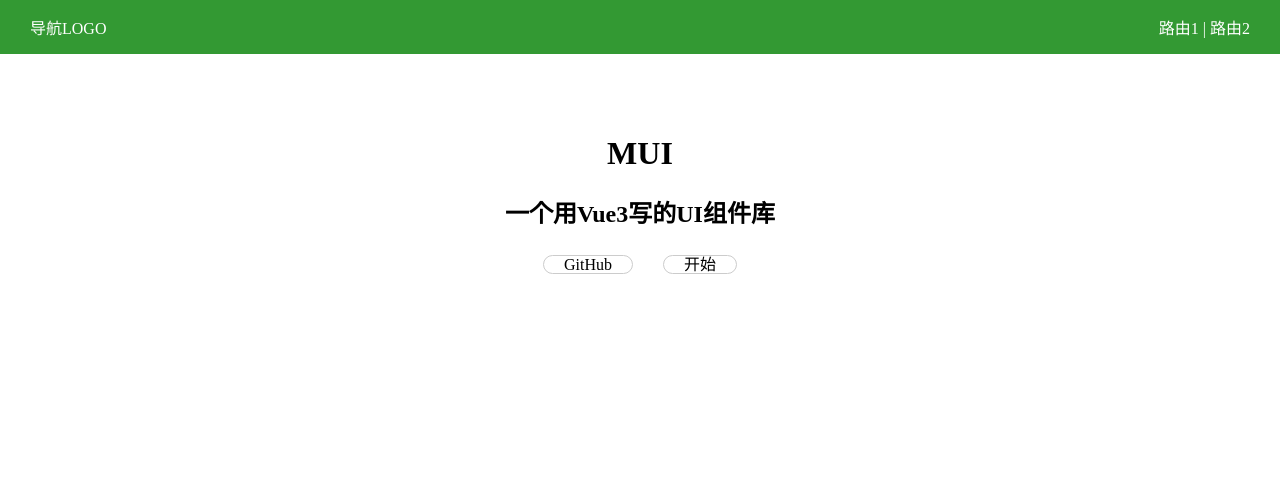
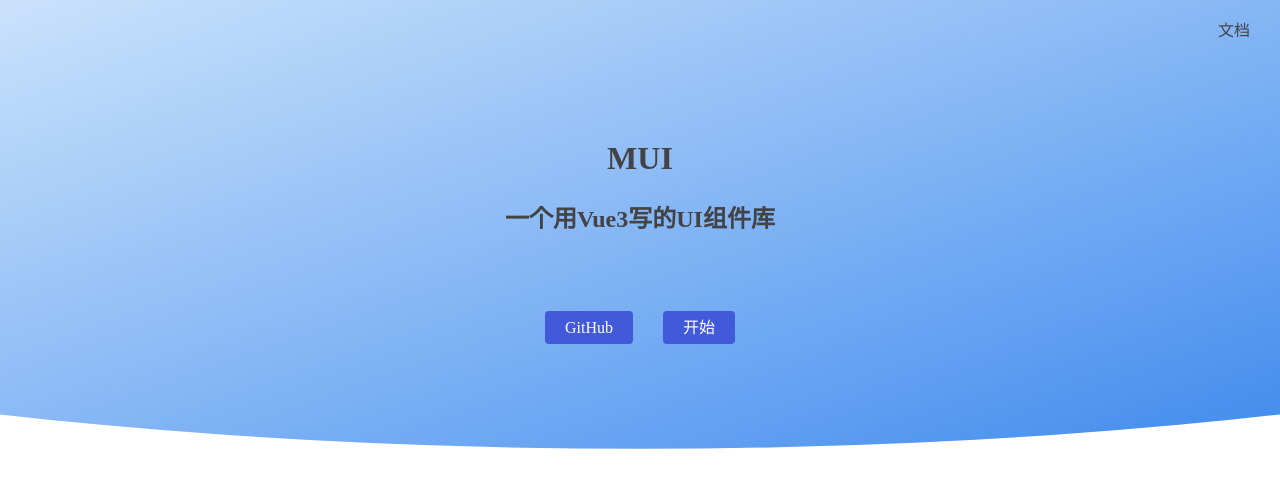
Before and after one commit to xmxshr/MUI-vue, a Vue app: page / in a window 1280 px wide. Shown: the top 488 px of the page. Built offline with nearby package versions, Linux system fonts and the light colour scheme.

Commit message:
feat: 首页样式

```diff
--- a/index.html
+++ b/index.html
@@ -4,10 +4,11 @@
   <meta charset="UTF-8">
   <link rel="icon" href="/favicon.ico" />
   <meta name="viewport" content="width=device-width, initial-scale=1.0">
-  <title>Vite App</title>
+  <title>MUI</title>
 </head>
 <body>
   <div id="app"></div>
+  <script src="//at.alicdn.com/t/font_2396140_oeco4oagow.js"></script>
   <script type="module" src="/src/main.ts"></script>
 </body>
 </html>
--- a/src/components/Topbar.vue
+++ b/src/components/Topbar.vue
@@ -3,11 +3,13 @@
     <div class="icon-menu-wrap" @click="toggleAside">
       <div class="icon-menu"></div>
     </div>
-    <div class="topbar-logo">导航LOGO</div>
+    <router-link to="/" class="topbar-logo">
+      <svg class="icon">
+        <use xlink:href="#icon-logo"></use>
+      </svg>
+    </router-link>
     <div class="topbar-menu">
-      <router-link to="/">路由1</router-link>
-      <span> | </span>
-      <router-link to="/doc">路由2</router-link>
+      <router-link to="/doc">文档</router-link>
     </div>
   </header>
 </template>
@@ -35,11 +37,11 @@ export default {
   position: relative;
   z-index: 1000;
   padding: 15px 30px;
-  color: #fff;
-  background: #393;
 
   .topbar-logo {
     margin-right: auto;
+    font-size: 28px;
+    line-height: 1;
   }
 
   @media (max-width: 500px) {
--- a/src/index.scss
+++ b/src/index.scss
@@ -1,3 +1,5 @@
+$color: #434346;
+
 html,
 body,
 a,
@@ -7,6 +9,7 @@ li {
   margin: 0;
   padding: 0;
   box-sizing: border-box;
+  color: $color;
 }
 
 a {
@@ -26,3 +29,11 @@ ol,ul {
 li {
   list-style-type:none;
 }
+
+.icon {
+  width: 1em; height: 1em;
+  vertical-align: -0.15em;
+  fill: currentColor;
+  overflow: hidden;
+  line-height: 1;
+}
--- a/src/views/Home.vue
+++ b/src/views/Home.vue
@@ -1,9 +1,10 @@
 <template>
   <div class="page">
+    <div class="bg-shadow"></div>
     <h1 class="title">MUI</h1>
     <h2 class="desc">一个用Vue3写的UI组件库</h2>
     <div class="links">
-      <a href="" class="link">GitHub</a>
+      <a href="https://github.com/xmxshr/MUI-vue" target="_blank" class="link">GitHub</a>
       <router-link to="/doc" class="link">开始</router-link>
     </div>
   </div>
@@ -16,18 +17,33 @@ export default {
 </script>
 
 <style lang="scss" scoped>
+$btn-color: #425ada;
+
 .page {
+  position: relative;
   padding-top: 60px;
   text-align: center;
 
+  .bg-shadow {
+    position: absolute;
+    top: -60px;
+    z-index: -1;
+    width: 100%;
+    height: 450px;
+    // background-image: linear-gradient(to right bottom, #cbe2fb, #bfdaf8, #b4d1f4, #a8c9f1, #9dc0ed);
+    background-image: linear-gradient(to right bottom, #cbe2fb, #a8cdf8, #86b7f5, #64a1f2, #3f8bed);
+    clip-path: ellipse(110% 70% at 50% 30%);
+  }
+
+  .desc {
+    margin-bottom: 80px;
+  }
+
   .link {
-    $h: 32px;
-    height: $h;
-    line-height: $h;
-    padding: 0 20px;
-    background-color: #fff;
-    border: 1px solid #ccc;
-    border-radius: $h / 2;
+    padding: 8px 20px;
+    color: #fff;
+    background-color: $btn-color;
+    border-radius: 4px;
 
     &:first-child {
       margin-right: 30px;
```
